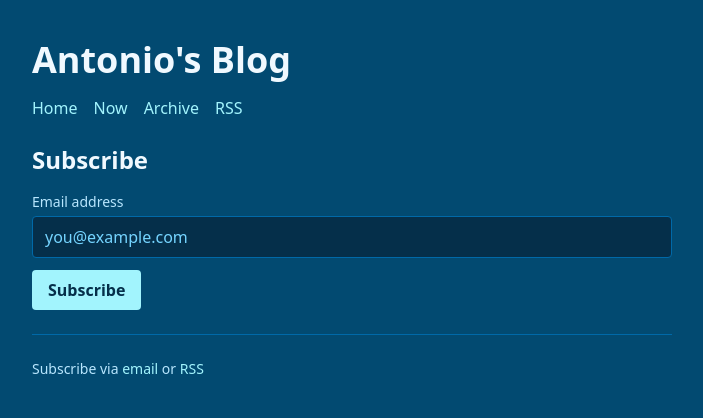
After one commit to Otolock/antoniosantos.io-django, a Django app: page /subscribe/ in a window 1280 px wide. The commit adds this page. Shown: the top 418 px of the page, without its empty margins (288-991 px from the left). Run offline with Django 5.2, Linux system fonts and the light colour scheme.

Commit message:
Add email subscribe page

```diff
--- /dev/null
+++ b/blog/forms.py
@@ -0,0 +1,5 @@
+from django import forms
+
+
+class SubscribeForm(forms.Form):
+    email = forms.EmailField()
--- a/blog/static/blog/style.css
+++ b/blog/static/blog/style.css
@@ -11,8 +11,10 @@
     --color-sky-50: oklch(97.7% 0.013 236.62);
     --color-sky-100: oklch(95.1% 0.026 236.824);
     --color-sky-200: oklch(90.1% 0.058 230.902);
+    --color-sky-300: oklch(82.8% 0.111 230.318);
     --color-sky-700: oklch(50% 0.134 242.749);
     --color-sky-900: oklch(39.1% 0.09 240.876);
+    --color-sky-950: oklch(29.3% 0.066 243.157);
     --color-white: #fff;
     --spacing: 0.25rem;
     --container-2xl: 42rem;
@@ -615,6 +617,9 @@
   .flex {
     display: flex;
   }
+  .hidden {
+    display: none;
+  }
   .aspect-\[2\/3\] {
     aspect-ratio: 2/3;
   }
@@ -623,6 +628,9 @@
   }
   .w-32 {
     width: calc(var(--spacing) * 32);
+  }
+  .w-full {
+    width: 100%;
   }
   .max-w-2xl {
     max-width: var(--container-2xl);
@@ -692,23 +700,48 @@
     border-top-style: var(--tw-border-style);
     border-top-width: 1px;
   }
+  .border-l-4 {
+    border-left-style: var(--tw-border-style);
+    border-left-width: 4px;
+  }
+  .border-cyan-200 {
+    border-color: var(--color-cyan-200);
+  }
   .border-sky-700 {
     border-color: var(--color-sky-700);
+  }
+  .bg-cyan-200 {
+    background-color: var(--color-cyan-200);
   }
   .bg-sky-900 {
     background-color: var(--color-sky-900);
   }
+  .bg-sky-950 {
+    background-color: var(--color-sky-950);
+  }
   .object-cover {
     object-fit: cover;
   }
+  .px-3 {
+    padding-inline: calc(var(--spacing) * 3);
+  }
   .px-4 {
     padding-inline: calc(var(--spacing) * 4);
+  }
+  .py-2 {
+    padding-block: calc(var(--spacing) * 2);
+  }
+  .py-3 {
+    padding-block: calc(var(--spacing) * 3);
   }
   .py-10 {
     padding-block: calc(var(--spacing) * 10);
   }
   .pt-4 {
     padding-top: calc(var(--spacing) * 4);
+  }
+  .pt-6 {
+    padding-top: calc(var(--spacing) * 6);
   }
   .font-mono {
     font-family: var(--font-mono);
@@ -760,6 +793,9 @@
   .text-sky-200 {
     color: var(--color-sky-200);
   }
+  .text-sky-950 {
+    color: var(--color-sky-950);
+  }
   .uppercase {
     text-transform: uppercase;
   }
@@ -786,11 +822,56 @@
     --tw-prose-th-borders: var(--tw-prose-invert-th-borders);
     --tw-prose-td-borders: var(--tw-prose-invert-td-borders);
   }
+  .placeholder\:text-sky-300 {
+    &::placeholder {
+      color: var(--color-sky-300);
+    }
+  }
+  .hover\:bg-white {
+    &:hover {
+      @media (hover: hover) {
+        background-color: var(--color-white);
+      }
+    }
+  }
   .hover\:text-white {
     &:hover {
       @media (hover: hover) {
         color: var(--color-white);
       }
+    }
+  }
+  .focus\:border-cyan-200 {
+    &:focus {
+      border-color: var(--color-cyan-200);
+    }
+  }
+  .focus\:ring-2 {
+    &:focus {
+      --tw-ring-shadow: var(--tw-ring-inset,) 0 0 0 calc(2px + var(--tw-ring-offset-width)) var(--tw-ring-color, currentcolor);
+      box-shadow: var(--tw-inset-shadow), var(--tw-inset-ring-shadow), var(--tw-ring-offset-shadow), var(--tw-ring-shadow), var(--tw-shadow);
+    }
+  }
+  .focus\:ring-cyan-200 {
+    &:focus {
+      --tw-ring-color: var(--color-cyan-200);
+    }
+  }
+  .focus\:ring-offset-2 {
+    &:focus {
+      --tw-ring-offset-width: 2px;
+      --tw-ring-offset-shadow: var(--tw-ring-inset,) 0 0 0 var(--tw-ring-offset-width) var(--tw-ring-offset-color);
+    }
+  }
+  .focus\:ring-offset-sky-900 {
+    &:focus {
+      --tw-ring-offset-color: var(--color-sky-900);
+    }
+  }
+  .focus\:outline-none {
+    &:focus {
+      --tw-outline-style: none;
+      outline-style: none;
     }
   }
   .sm\:flex-row {
@@ -1060,6 +1141,71 @@
   syntax: "*";
   inherits: false;
 }
+@property --tw-shadow {
+  syntax: "*";
+  inherits: false;
+  initial-value: 0 0 #0000;
+}
+@property --tw-shadow-color {
+  syntax: "*";
+  inherits: false;
+}
+@property --tw-shadow-alpha {
+  syntax: "<percentage>";
+  inherits: false;
+  initial-value: 100%;
+}
+@property --tw-inset-shadow {
+  syntax: "*";
+  inherits: false;
+  initial-value: 0 0 #0000;
+}
+@property --tw-inset-shadow-color {
+  syntax: "*";
+  inherits: false;
+}
+@property --tw-inset-shadow-alpha {
+  syntax: "<percentage>";
+  inherits: false;
+  initial-value: 100%;
+}
+@property --tw-ring-color {
+  syntax: "*";
+  inherits: false;
+}
+@property --tw-ring-shadow {
+  syntax: "*";
+  inherits: false;
+  initial-value: 0 0 #0000;
+}
+@property --tw-inset-ring-color {
+  syntax: "*";
+  inherits: false;
+}
+@property --tw-inset-ring-shadow {
+  syntax: "*";
+  inherits: false;
+  initial-value: 0 0 #0000;
+}
+@property --tw-ring-inset {
+  syntax: "*";
+  inherits: false;
+}
+@property --tw-ring-offset-width {
+  syntax: "<length>";
+  inherits: false;
+  initial-value: 0px;
+}
+@property --tw-ring-offset-color {
+  syntax: "*";
+  inherits: false;
+  initial-value: #fff;
+}
+@property --tw-ring-offset-shadow {
+  syntax: "*";
+  inherits: false;
+  initial-value: 0 0 #0000;
+}
 @layer properties {
   @supports ((-webkit-hyphens: none) and (not (margin-trim: inline))) or ((-moz-orient: inline) and (not (color:rgb(from red r g b)))) {
     *, ::before, ::after, ::backdrop {
@@ -1068,6 +1214,20 @@
       --tw-leading: initial;
       --tw-font-weight: initial;
       --tw-tracking: initial;
+      --tw-shadow: 0 0 #0000;
+      --tw-shadow-color: initial;
+      --tw-shadow-alpha: 100%;
+      --tw-inset-shadow: 0 0 #0000;
+      --tw-inset-shadow-color: initial;
+      --tw-inset-shadow-alpha: 100%;
+      --tw-ring-color: initial;
+      --tw-ring-shadow: 0 0 #0000;
+      --tw-inset-ring-color: initial;
+      --tw-inset-ring-shadow: 0 0 #0000;
+      --tw-ring-inset: initial;
+      --tw-ring-offset-width: 0px;
+      --tw-ring-offset-color: #fff;
+      --tw-ring-offset-shadow: 0 0 #0000;
     }
   }
 }
--- a/blog/templates/blog/base.html
+++ b/blog/templates/blog/base.html
@@ -19,9 +19,28 @@
         </nav>
     </header>
 
+    {% if messages %}
+        <section class="space-y-2" aria-label="Messages">
+            {% for message in messages %}
+                <p class="border-l-4 border-cyan-200 bg-sky-950 px-4 py-3 text-sm text-sky-50">
+                    {{ message }}
+                </p>
+            {% endfor %}
+        </section>
+    {% endif %}
+
     <main class="space-y-6">
         {% block content %}
         {% endblock %}
     </main>
+
+    <footer class="border-t border-sky-700 pt-6 text-sm text-sky-200">
+        <p>
+            Subscribe via
+            <a class="text-cyan-200 hover:text-white" href="{% url 'blog:subscribe' %}">email</a>
+            or
+            <a class="text-cyan-200 hover:text-white" href="{% url 'blog:rss' %}">RSS</a>
+        </p>
+    </footer>
 </body>
 </html>
--- a/blog/templates/blog/home.html
+++ b/blog/templates/blog/home.html
@@ -37,7 +37,6 @@ Antonio's Blog
 </section>
 
 <p>
-    <a class="text-cyan-200 hover:text-white" href="{% url 'blog:archive' %}">View the archive</a> |
-    <a class="text-cyan-200 hover:text-white" href="{% url 'blog:rss' %}">Subscribe to the RSS feed</a>
+    <a class="text-cyan-200 hover:text-white" href="{% url 'blog:archive' %}">View the archive ></a>
 </p>
 {% endblock %}
--- /dev/null
+++ b/blog/templates/blog/subscribe.html
@@ -0,0 +1,38 @@
+{% extends "blog/base.html" %}
+
+{% block title %}
+Subscribe
+{% endblock %}
+
+{% block content %}
+<section class="space-y-4">
+    <h2 class="text-2xl font-bold">Subscribe</h2>
+
+    <form class="space-y-3" action="{% url 'blog:subscribe' %}" method="post">
+        {% csrf_token %}
+        <input type="hidden" name="next" value="{% url 'blog:subscribe' %}">
+
+        <div class="space-y-1">
+            <label class="block text-sm text-sky-200" for="subscribe-email">
+                Email address
+            </label>
+            <input
+                class="w-full rounded border border-sky-700 bg-sky-950 px-3 py-2 text-sky-50 placeholder:text-sky-300 focus:border-cyan-200 focus:outline-none"
+                id="subscribe-email"
+                name="email"
+                type="email"
+                placeholder="you@example.com"
+                autocomplete="email"
+                required
+            >
+        </div>
+
+        <button
+            class="rounded bg-cyan-200 px-4 py-2 font-bold text-sky-950 hover:bg-white focus:outline-none focus:ring-2 focus:ring-cyan-200 focus:ring-offset-2 focus:ring-offset-sky-900"
+            type="submit"
+        >
+            Subscribe
+        </button>
+    </form>
+</section>
+{% endblock %}
--- a/blog/urls.py
+++ b/blog/urls.py
@@ -10,5 +10,6 @@ urlpatterns = [
     path("archive/", views.archive, name="archive"),
     path("now/", views.now, name="now"),
     path("rss.xml", LatestPostsFeed(), name="rss"),
+    path("subscribe/", views.subscribe, name="subscribe"),
     path("<slug:slug>/", views.post_detail, name="post_detail"),
 ]
--- a/blog/views.py
+++ b/blog/views.py
@@ -1,7 +1,11 @@
-from django.shortcuts import get_object_or_404, render
+from django.contrib import messages
+from django.shortcuts import get_object_or_404, redirect, render
+from django.urls import reverse
+from django.utils.http import url_has_allowed_host_and_scheme
 from django.utils import timezone
 
-from .models import Post
+from .forms import SubscribeForm
+from .models import Post, Subscriber
 
 
 def published_posts():
@@ -25,6 +29,36 @@ def now(request):
     return render(request, "blog/now.html")
 
 
+def subscribe(request):
+    if request.method != "POST":
+        return render(request, "blog/subscribe.html")
+
+    redirect_to = request.POST.get("next") or reverse("blog:subscribe")
+    if not url_has_allowed_host_and_scheme(
+        redirect_to,
+        allowed_hosts={request.get_host()},
+    ):
+        redirect_to = reverse("blog:home")
+
+    form = SubscribeForm(request.POST)
+    if not form.is_valid():
+        messages.error(request, "Enter a valid email address.")
+        return redirect(redirect_to)
+
+    email = form.cleaned_data["email"].strip().lower()
+    _, created = Subscriber.objects.get_or_create(
+        email=email,
+        defaults={"source_path": redirect_to[:300]},
+    )
+
+    if created:
+        messages.success(request, "Thanks. I'll keep you posted.")
+    else:
+        messages.info(request, "You're already on the interest list.")
+
+    return redirect(redirect_to)
+
+
 def post_detail(request, slug):
     post = get_object_or_404(
         Post,
--- a/config/settings.py
+++ b/config/settings.py
@@ -106,7 +106,7 @@ AUTH_PASSWORD_VALIDATORS = [
 
 LANGUAGE_CODE = 'en-us'
 
-TIME_ZONE = 'UTC'
+TIME_ZONE = 'America/Puerto_Rico'
 
 USE_I18N = True
 
```
Also changed, not shown: blog/admin.py (+8 -1 lines), blog/models.py (+16 -0 lines), blog/tests.py (+58 -1 lines), blog/migrations/0002_subscriber.py (added).
